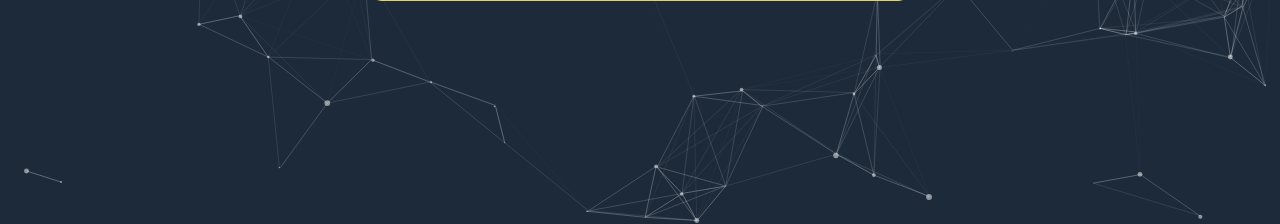
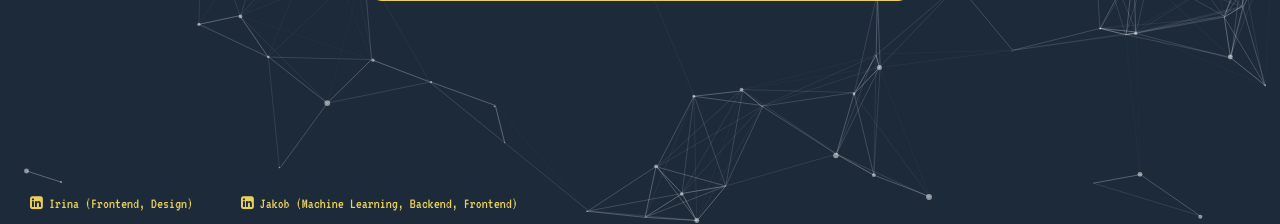
Before and after one commit to JokusPokus/Nim_AI, a Flask app: page / in a window 1280 px wide. Shown: the part 576-800 px from the top of the page. Run offline with Flask 2, Linux system fonts and the light colour scheme; some libraries are stand-ins or nearby versions; some web fonts are replaced.

Commit message:
add credits

```diff
--- a/static/style.css
+++ b/static/style.css
@@ -53,6 +53,16 @@ a:hover {
   left: 30px;
   color: #e9d05d;
   font-size: 40px;
+}
+#credits {
+  position: absolute;
+  bottom: 10px;
+  left: 30px;
+  color: #e9d05d;
+  font-size: 15px;
+}
+#credits > div {
+  float: left;
 }
 .content {
   width: 60%;
--- a/templates/index.html
+++ b/templates/index.html
@@ -16,7 +16,7 @@
     <button id="rules__btn" class="content__btn ml-4" onclick="showRules()">Check out rules</button>
 </div>
 
-<div id="rules__text" class="content__container index__container mt-3" style="display:none;">
+<div id="rules__text" class="content__container index__container mt-3 mb-5" style="display:none;">
     <div>
         <p class="explanations">Nim is a game for 2 players. In this version, there are 4 rows with
             different amounts of coins:</p>
--- a/templates/layout.html
+++ b/templates/layout.html
@@ -11,6 +11,7 @@
     <link href="https://fonts.googleapis.com/css2?family=Iceland&display=swap" rel="stylesheet">
     <link href="https://fonts.googleapis.com/css2?family=VT323&display=swap" rel="stylesheet">
     <link href="https://fonts.googleapis.com/css2?family=Roboto:wght@300&display=swap" rel="stylesheet">
+    <link href="https://stackpath.bootstrapcdn.com/font-awesome/4.7.0/css/font-awesome.min.css" rel="stylesheet" integrity="sha384-wvfXpqpZZVQGK6TAh5PVlGOfQNHSoD2xbE+QkPxCAFlNEevoEH3Sl0sibVcOQVnN" crossorigin="anonymous">
     <link rel="icon" href="{{url_for('static', filename='./img/favicon.ico')}}" type="image/x-icon">
     <title>nimAI</title>
     <script src="https://ajax.aspnetcdn.com/ajax/jQuery/jquery-3.4.1.min.js"></script>
@@ -20,10 +21,24 @@
 
     <div class="wrapper">
         <main class="content ">
-        <div id="high-score" class="mr-5">Your high score: {{ high_score }}</div>
+        <div id="high-score">Your high score: {{ high_score }}</div>
         <a href="/"><div class="logo">&#60; nimAI &#62;</div></a>
             {% block body %}
             {% endblock %}
+        <div id="credits">
+            <div>
+                <a href="https://www.linkedin.com/in/ibayova/" target="_blank">
+                    <i class="fa fa-linkedin-square"></i>
+                </a>
+                Irina (Frontend, Design)
+            </div>
+            <div class="ml-5">
+                <a href="https://www.linkedin.com/in/jakob-schmitt-048179196/" target="_blank">
+                    <i class="fa fa-linkedin-square"></i>
+                </a>
+                Jakob (Machine Learning, Backend, Frontend)
+            </div>
+        </div>
         </main>
         <div id="particles-js"></div>
 
--- a/templates/nim.html
+++ b/templates/nim.html
@@ -54,7 +54,7 @@
 
 </div>
 
-<div class="ai-ops content__container">
+<div class="ai-ops content__container mb-5">
     <div class="screen-alert">
         <div id="message">
             <div class="" role="alert">
```
Also changed, not shown: 1 other file.
